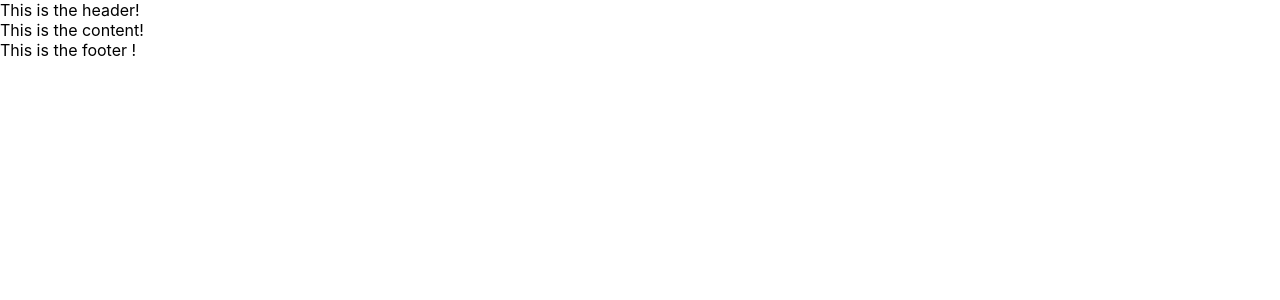
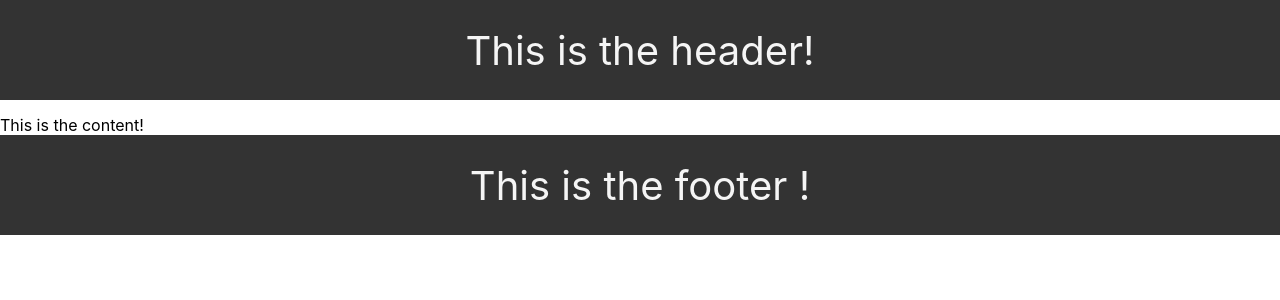
Before and after one commit to CheukHoYun/app_for_achievers, a React (Create React App) app: page / in a window 1280 px wide. Shown: the top 300 px of the page. Built offline with nearby package versions, Linux system fonts and the light colour scheme.

Commit message:
trying out bootstrap styles

```diff
--- /dev/null
+++ b/src/components/Footer.css
@@ -0,0 +1,15 @@
+body {
+  margin: 100;
+}
+
+.navbar {
+  height: 100px;
+  background-color: #333;
+  color: whitesmoke;
+  margin-bottom: 15px;
+  text-align: center;
+  font-size: 40px;
+  display: flex;
+  justify-content: center;
+  align-items: center;
+}
--- a/src/components/Footer.js
+++ b/src/components/Footer.js
@@ -1,9 +1,10 @@
 import React, { Component } from "react";
+import "./Footer.css";
 
 class Footer extends Component {
   state = {};
   render() {
-    return <footer> This is the footer ! </footer>;
+    return <footer className="navbar"> This is the footer ! </footer>;
   }
 }
 
--- /dev/null
+++ b/src/components/Header.css
@@ -0,0 +1,15 @@
+body {
+  margin: 10;
+}
+
+.navbar {
+  height: 100px;
+  background-color: #333;
+  color: whitesmoke;
+  margin-bottom: 15px;
+  text-align: center;
+  font-size: 40px;
+  display: flex;
+  justify-content: center;
+  align-items: center;
+}
--- a/src/components/Header.js
+++ b/src/components/Header.js
@@ -1,9 +1,10 @@
 import React, { Component } from "react";
+import "./Header.css";
 
 class Header extends Component {
   state = {};
   render() {
-    return <header>This is the header!</header>;
+    return <header className="navbar">This is the header!</header>;
   }
 }
 
```
